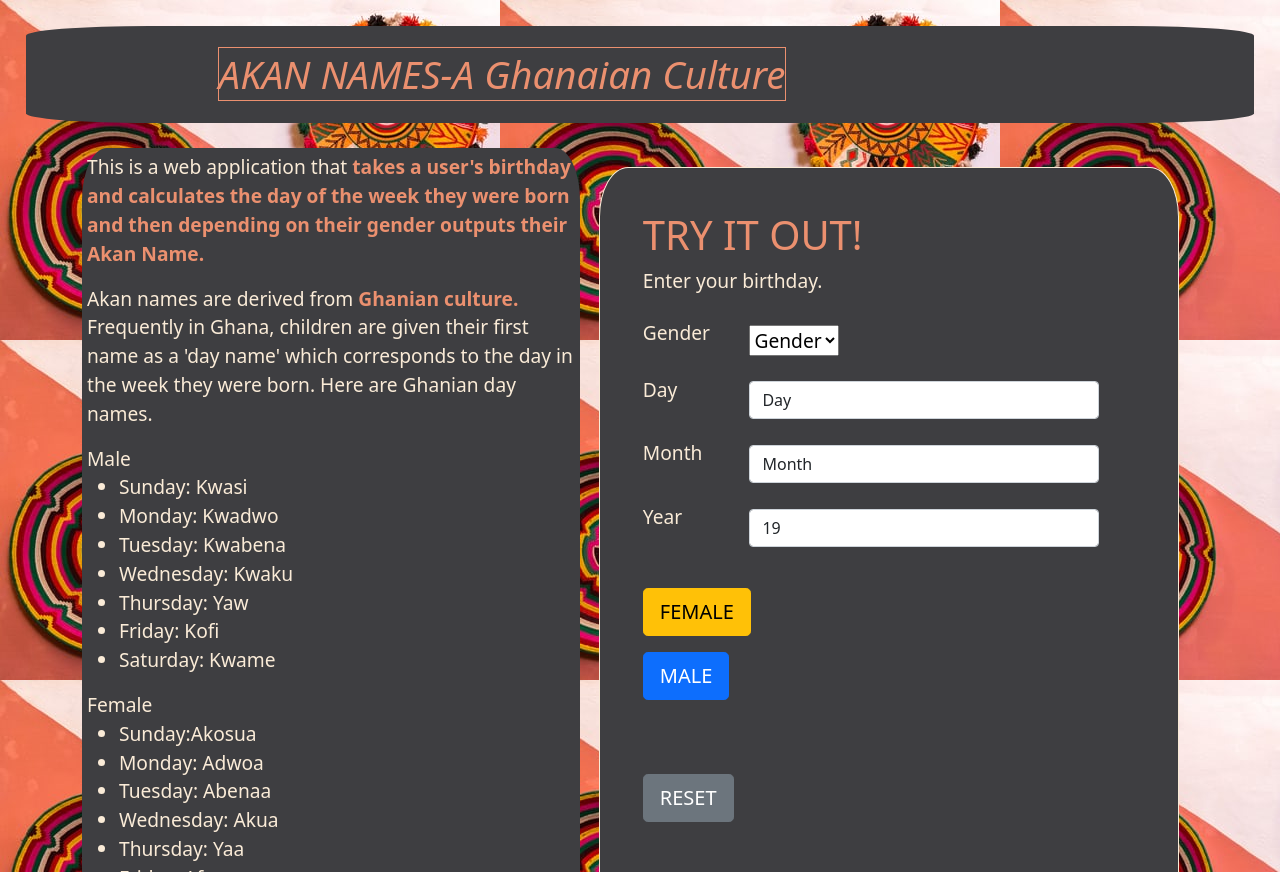
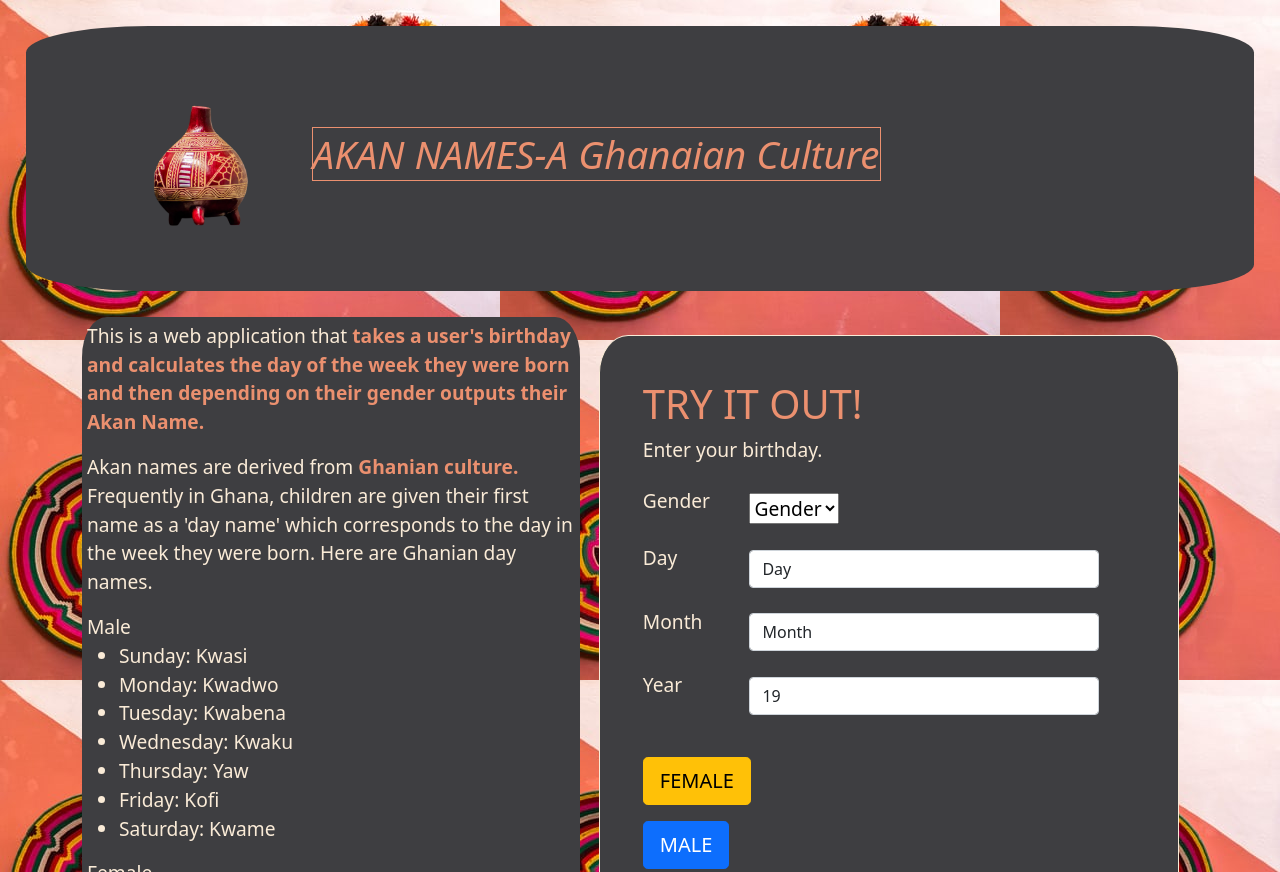
Before and after one commit to OndigoWendy/BIRTHDAY-APP.WEEK2.PREP, a plain HTML site: page index.html in a window 1280 px wide. Shown: the top 872 px of the page. Drawn offline with Linux system fonts and the light colour scheme.

Commit message:
Add an image to the header for symbolism.

```diff
--- a/css/style.css
+++ b/css/style.css
@@ -7,12 +7,13 @@
 /* header */
 .header1{
   color:  rgb(235, 144, 111);
-  padding: 2% 15%;
+  padding: 1% 8%;
   margin: 2%;
   font-size: 200%;
   background-color: #3e3e41;
   border-radius: 10%;
   font-size: 3vw;
+
   }
   .ri-subscript{
     border: solid 1px;
--- a/index.html
+++ b/index.html
@@ -12,6 +12,7 @@
 
   <!-- header -->
         <h1 class="header1"  >
+          <img src="images/pot-removebg-preview.png" alt="" style="height: 30vh; padding: 2%;" >
              <i class="ri-subscript"> AKAN NAMES-A Ghanaian Culture</i>
         </h1>
 
@@ -43,7 +44,7 @@
                   <li>Friday: Afua</li>
                   <li>Saturday: Ama</li>
                 </ul>
-                <img src="images/pot-removebg-preview.png" alt="" style="height: 30vh; padding: 2%;" >
+
         </div>
 
 
```
Also changed, not shown: js/script.js (line endings or trailing spaces).
